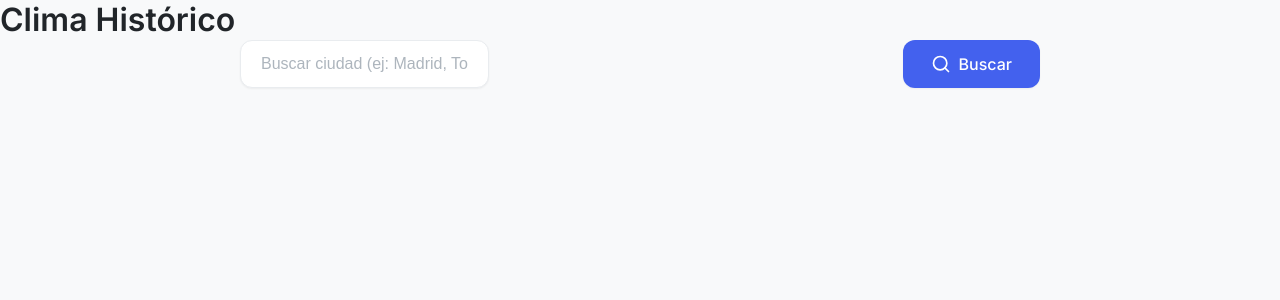
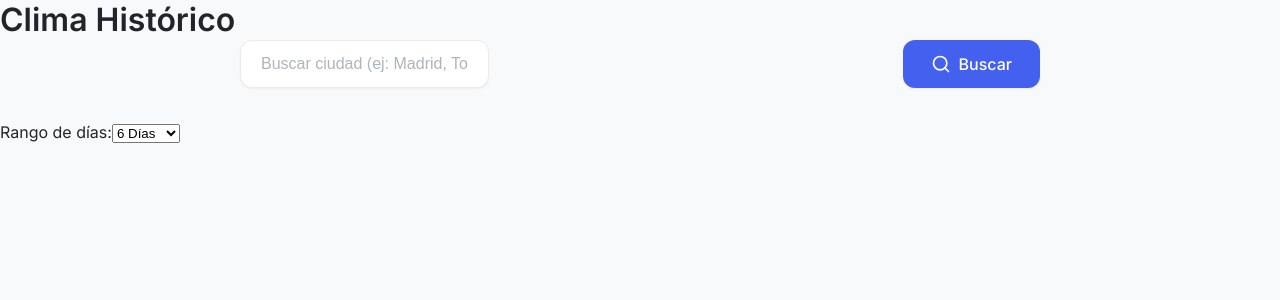
Before and after one commit to JeffHC0911/prueba-tecnica-aimedic, a React (Vite) app: page / in a window 1280 px wide. Shown: the top 300 px of the page. Built offline with nearby package versions, Linux system fonts and the light colour scheme.

Commit message:
Se agrega el rango hasta 15 dias

```diff
--- a/src/App.tsx
+++ b/src/App.tsx
@@ -1,5 +1,5 @@
 import React, { useState } from "react";
-import { subDays, format } from "date-fns";
+import { subDays, format, startOfMonth, subMonths } from "date-fns";
 import { useWeather } from "./hooks/useWeather";
 import { ChartComponent } from "./components/Chart/Chart";
 import { SearchBar } from "./components/SearchBar/SearchBar";
@@ -9,15 +9,56 @@ const App: React.FC = () => {
   const [weatherData, setWeatherData] = useState<WeatherData | null>(null);
   const [loading, setLoading] = useState(false);
   const [error, setError] = useState<string | null>(null);
+  const [range, setRange] = useState<number>(6); // Default to 6 days
   const { fetchWeatherData } = useWeather();
 
+  // Función para manejar el cambio en el rango de fechas
+  const handleRangeChange = (event: React.ChangeEvent<HTMLSelectElement>) => {
+    setRange(Number(event.target.value));
+  };
+
+  // Función para manejar la búsqueda por ciudad
   const handleSearch = async (city: string) => {
     setLoading(true);
     setError(null);
+
     try {
       const today = new Date();
-      const endDate = subDays(today, 1);
-      const startDate = subDays(endDate, 6);
+      let startDate: Date;
+      let endDate = subDays(today, 1); // Siempre un día antes de hoy
+
+      // Calculamos las fechas según el rango seleccionado
+      switch (range) {
+        case 1:
+          startDate = subDays(endDate, 1); // 1 día
+          break;
+        case 2:
+          startDate = subDays(endDate, 2); // 2 días
+          break;
+        case 3:
+          startDate = subDays(endDate, 3); // 3 días
+          break;
+        case 6:
+          startDate = subDays(endDate, 6); // 6 días
+          break;
+        case 12:
+          startDate = subDays(endDate, 12); // 12 días
+          break;
+        case 15:
+          startDate = subDays(endDate, 15); // 15 días
+          break;
+        case 30:
+          startDate = startOfMonth(endDate); // 1 mes
+          break;
+        case 90:
+          startDate = subMonths(endDate, 3); // 3 meses
+          break;
+        case 180:
+          startDate = subMonths(endDate, 6); // 6 meses
+          break;
+        default:
+          startDate = subDays(endDate, 6); // Default: 6 días
+      }
 
       const formattedStart = format(startDate, "yyyy-MM-dd");
       const formattedEnd = format(endDate, "yyyy-MM-dd");
@@ -35,11 +76,33 @@ const App: React.FC = () => {
     <div className="min-h-screen bg-gray-50 p-4 md:p-8">
       <div className="max-w-4xl mx-auto">
         <h1 className="text-3xl font-bold text-gray-800 mb-6">Clima Histórico</h1>
+
+        {/* Buscador de ciudad */}
         <SearchBar onSearch={handleSearch} />
 
+        {/* Selector de rango de fechas */}
+        <div className="my-4">
+          <label htmlFor="date-range" className="text-gray-700 mr-2">Rango de días:</label>
+          <select
+            id="date-range"
+            value={range}
+            onChange={handleRangeChange}
+            className="border px-3 py-2 rounded-md"
+          >
+            <option value={1}>1 Día</option>
+            <option value={2}>2 Días</option>
+            <option value={3}>3 Días</option>
+            <option value={6}>6 Días</option>
+            <option value={12}>12 Días</option>
+            <option value={15}>15 Días</option>
+          </select>
+        </div>
+
+        {/* Indicadores de estado */}
         {loading && <p className="text-gray-600">Cargando...</p>}
         {error && <p className="text-red-500">{error}</p>}
 
+        {/* Mostrar gráfico si hay datos */}
         {weatherData && (
           <div className="mt-6">
             <h2 className="text-xl font-semibold mb-2">
```
